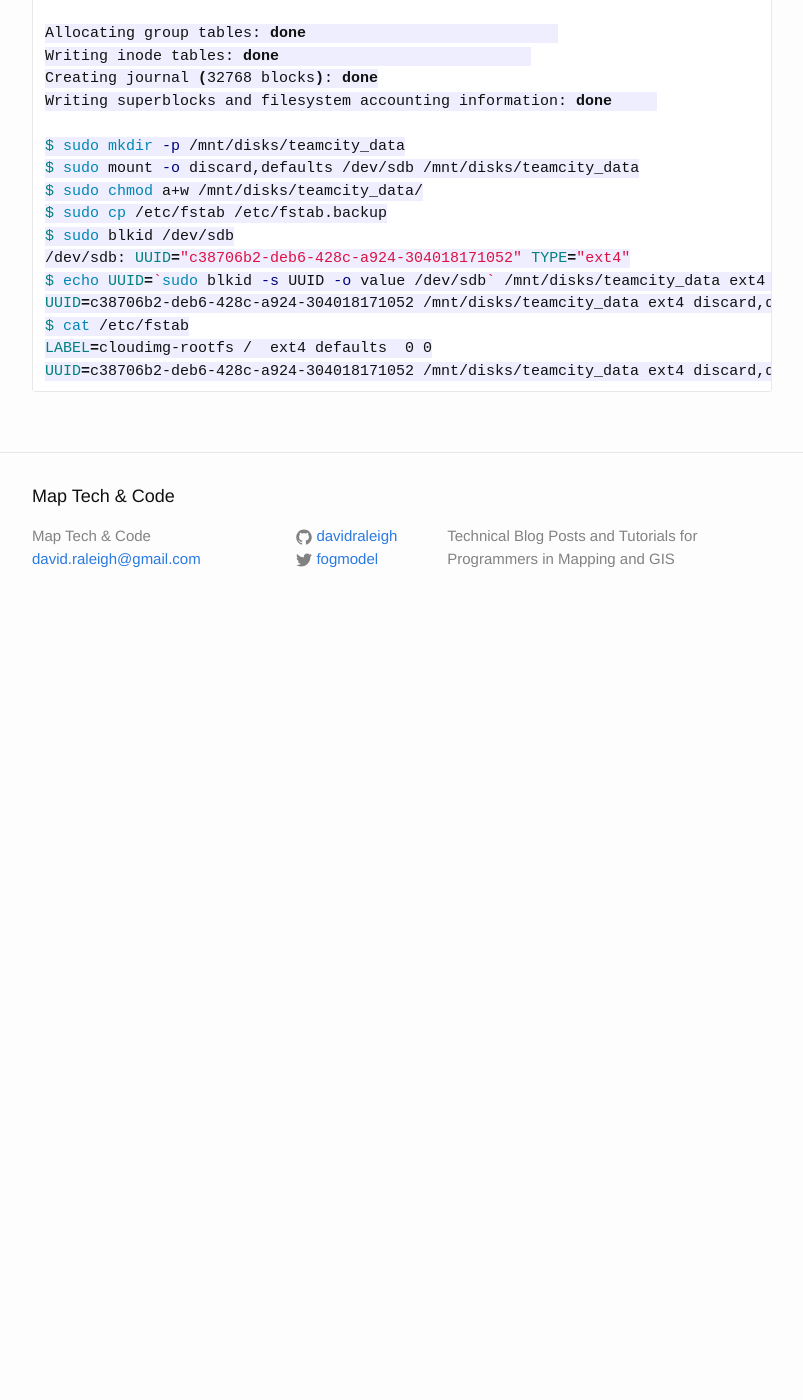
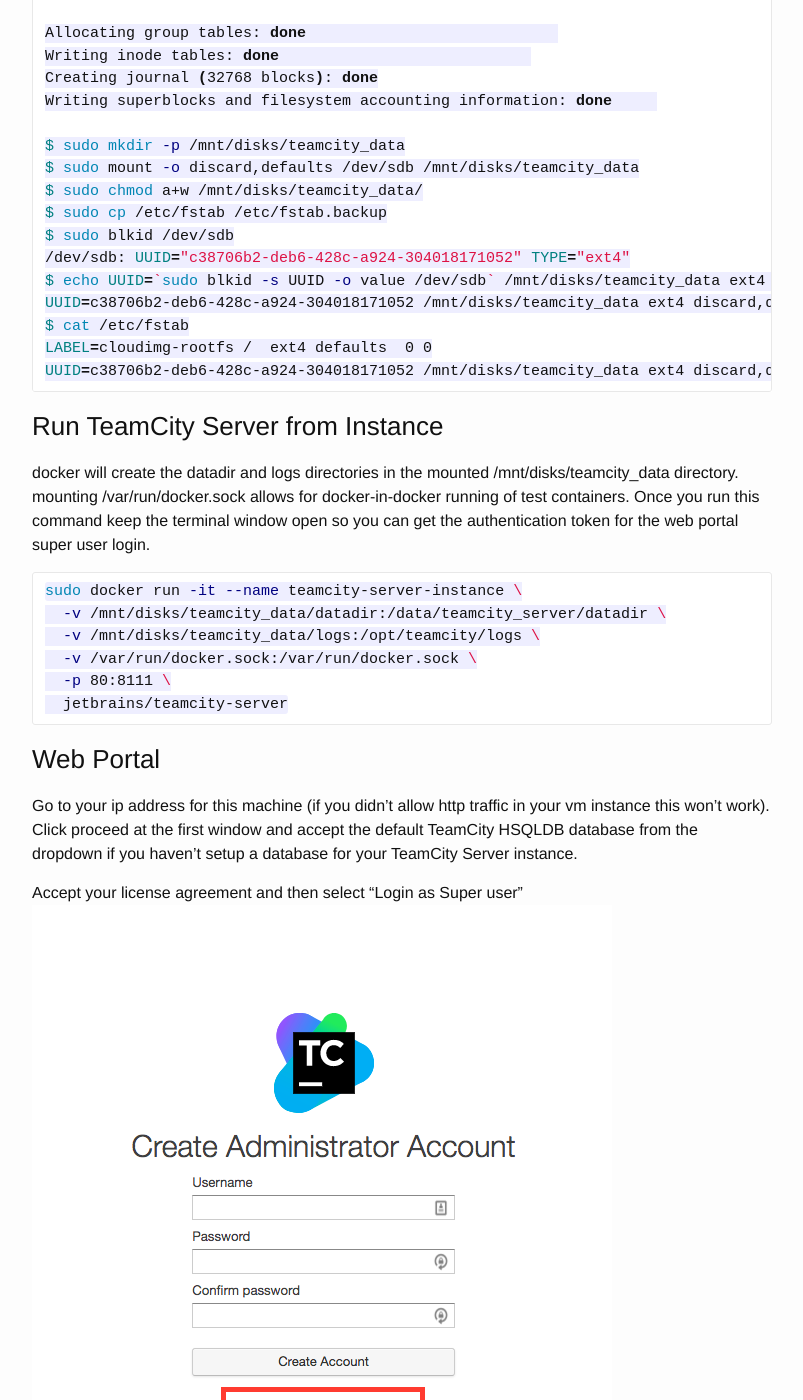
Before and after one commit to davidraleigh/davidraleigh.github.io, a Jekyll site: the page built from _posts/2017-09-05-Using-TeamCity-on-GCP-with-Docker.md, in a window 1280 px wide and 1400 px high, scrolled down 2191 px. Shown: the whole window, without its empty margins (238-1041 px from the left). Built offline with Jekyll 4.4.1, drawn with Linux system fonts in a browser that asks for light colours; our own code applies the rules of GitHub Pages for plain Markdown files; comment, search, counter and statistics services are not loaded; before the commit the page ends 2821 px from its top, so only the background shows below that; some of the changed text lies outside the part shown.

Commit message:
Update 2017-09-05-Using-TeamCity-on-GCP-with-Docker.md

````diff
--- a/_posts/2017-09-05-Using-TeamCity-on-GCP-with-Docker.md
+++ b/_posts/2017-09-05-Using-TeamCity-on-GCP-with-Docker.md
@@ -61,3 +61,28 @@ $ cat /etc/fstab
 LABEL=cloudimg-rootfs /  ext4 defaults  0 0
 UUID=c38706b2-deb6-428c-a924-304018171052 /mnt/disks/teamcity_data ext4 discard,defaults,nofail 0 2
 ```
+
+### Run TeamCity Server from Instance
+docker will create the datadir and logs directories in the mounted /mnt/disks/teamcity_data directory. mounting /var/run/docker.sock allows for docker-in-docker running of test containers. Once you run this command keep the terminal window open so you can get the authentication token for the web portal super user login.
+
+```bash
+sudo docker run -it --name teamcity-server-instance \
+  -v /mnt/disks/teamcity_data/datadir:/data/teamcity_server/datadir \
+  -v /mnt/disks/teamcity_data/logs:/opt/teamcity/logs \
+  -v /var/run/docker.sock:/var/run/docker.sock \
+  -p 80:8111 \
+  jetbrains/teamcity-server
+```
+
+### Web Portal
+Go to your ip address for this machine (if you didn't allow http traffic in your vm instance this won't work). Click proceed at the first window and accept the default TeamCity HSQLDB database from the dropdown if you haven't setup a database for your TeamCity Server instance.
+
+Accept your license agreement and then select "Login as Super user"
+![Super user Login](https://davidraleigh.github.io/assets/teamcity-server-create/login-as-super-user.png)
+
+You click "Login as Super user" and in the terminal output from your above `docker run` command you'll see the following:
+```bash
+[2017-09-05 21:56:49,815]   INFO -   jetbrains.buildServer.SERVER - Super user authentication token: "104771920120677263962". To login as Super user use an empty username and this token as a password on the login page.
+```
+
+Your number in the quotes will allow you to login as admin.
````
